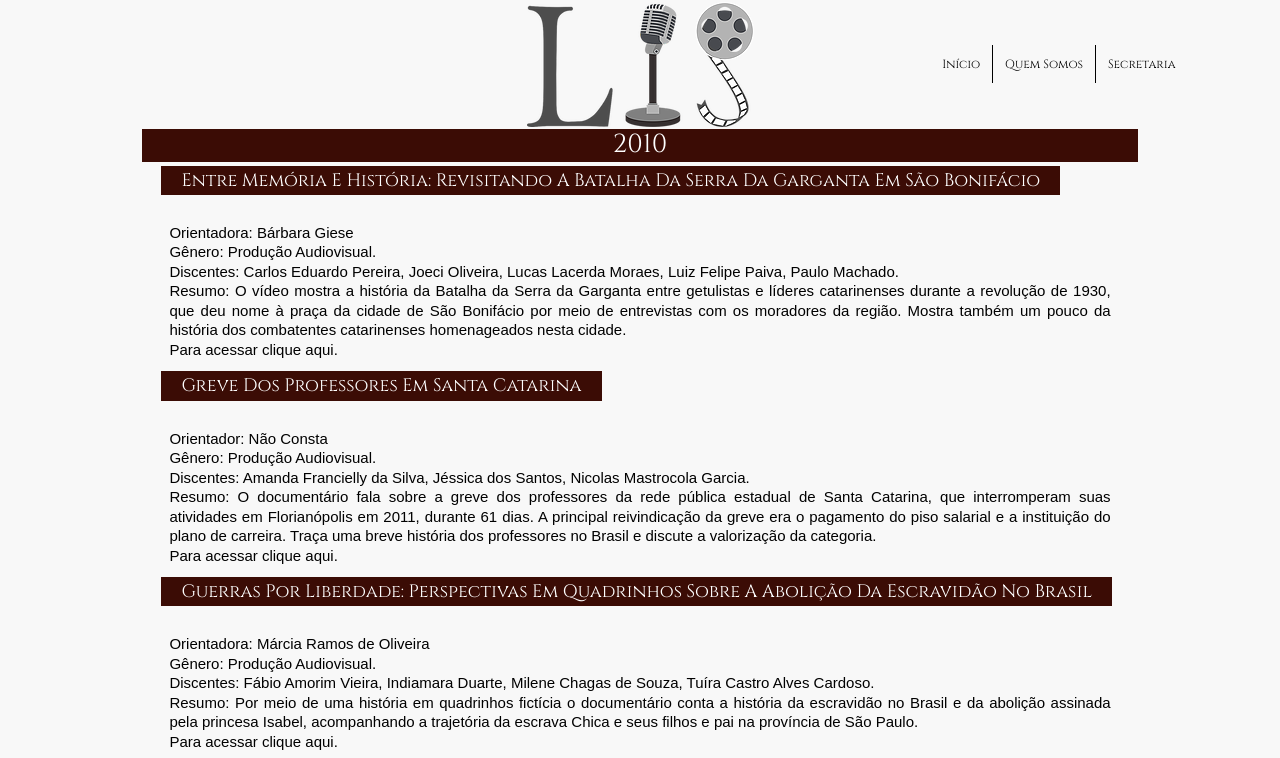
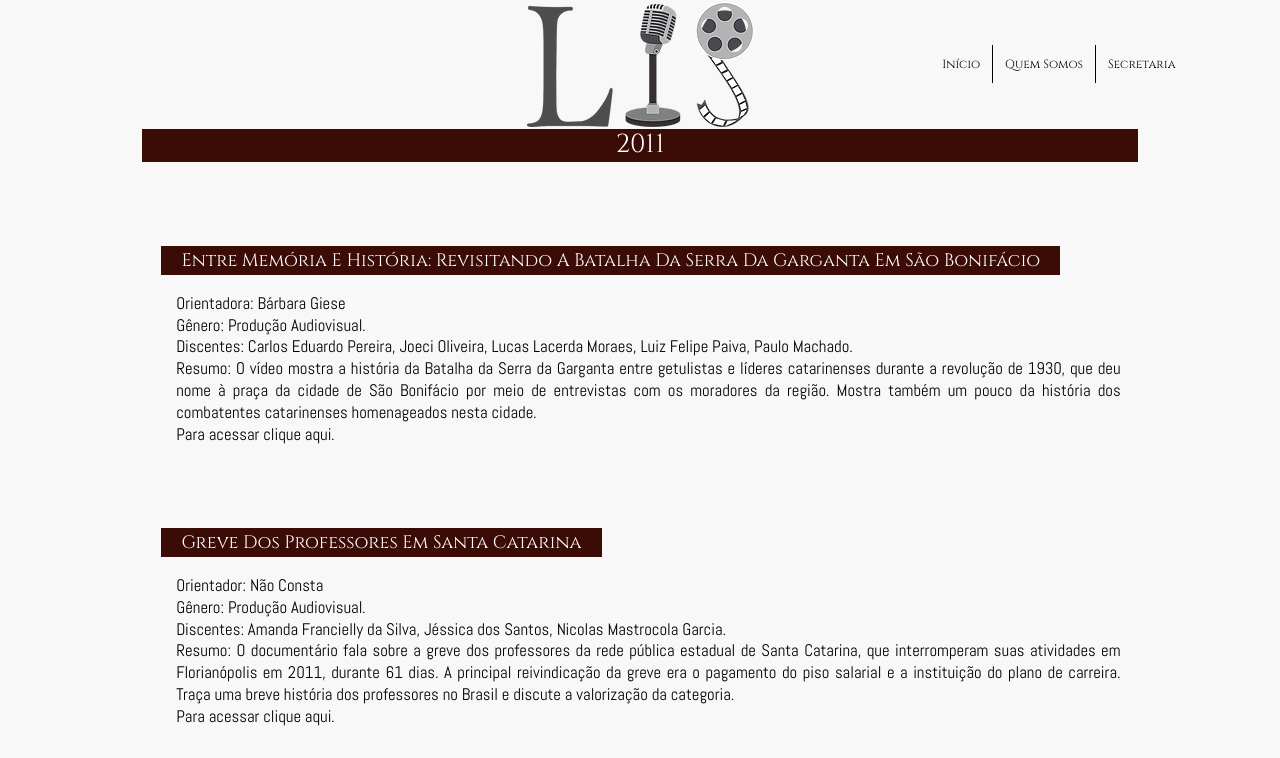
Before and after one commit to AdrianoOP/sitelis2, a plain HTML site: page ensino/ImagemeSom/links/2011.html in a window 1280 px wide. Shown: the top 758 px of the page. Drawn offline with nearby package versions, Linux system fonts and the light colour scheme; a web font is replaced by a local one.

Commit message:
bug in ppgh include.

```diff
--- a/ensino/ImagemeSom/links/2011.html
+++ b/ensino/ImagemeSom/links/2011.html
@@ -11,7 +11,7 @@
     <meta name="description" content="Site LIS">
     <meta name="author" content="Evelise Soares Pires">
     <meta name="author" content="Adriano Oliveira Pires">
-    <title>LIS - Imagem e Som - 2010</title>
+    <title>LIS - Imagem e Som - 2011</title>
 
     <!-- Bootstrap Core CSS -->
     <!-- <link href="css/bootstrap.min.css" rel="stylesheet"> -->
@@ -22,6 +22,7 @@
     <link href="../../../css/third_style.css" type="text/css" rel="stylesheet">
     <link href="../../../css/fourth_style.css" type="text/css" rel="stylesheet">
     <link href="../../../css/navbar.css" rel="stylesheet">
+    <link href="../../../css/ppgh.css" rel="stylesheet">
 
     <script src="https://ajax.googleapis.com/ajax/libs/jquery/3.1.1/jquery.min.js"></script>
     <script src="https://maxcdn.bootstrapcdn.com/bootstrap/3.3.7/js/bootstrap.min.js"></script>
@@ -84,7 +85,7 @@
     <!-- Main Header-->
     <div class="container secondary-container">
         <div class="row">
-            <h1 class="main_header main_wrapper">2010</h1>
+            <h1 class="main_header main_wrapper">2011</h1>
         </div>
         <div class="row">
             <div class="ppgh-content">
```
Also changed, not shown: ensino/ImagemeSom/links/2005.html (+1 -1 lines), ensino/ImagemeSom/links/2006.html (+1 -0 lines), ensino/ImagemeSom/links/2007.html (+1 -0 lines), ensino/ImagemeSom/links/2008.html (+1 -0 lines), ensino/ImagemeSom/links/2009.html (+1 -0 lines), ensino/ImagemeSom/links/2010.html (+1 -0 lines), ensino/ImagemeSom/links/2012.html (+3 -2 lines).
